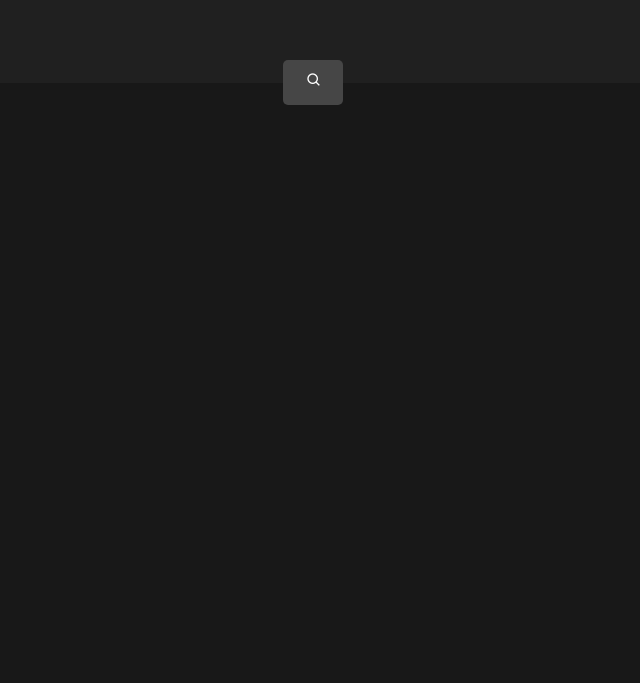
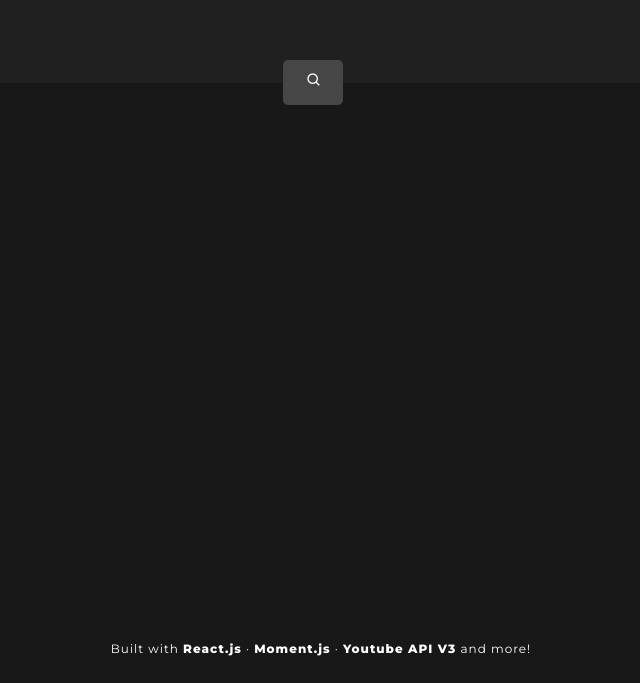
Before and after one commit to harlifauzi/metube, a React (Create React App) app: page / in a window 1280 px wide. Shown: the part 117-800 px from the top of the page, without its empty margins (319-959 px from the left). Built offline with nearby package versions, Linux system fonts and the light colour scheme.

Commit message:
create footer component, display playlistitems and deploy

```diff
--- a/public/index.html
+++ b/public/index.html
@@ -33,10 +33,10 @@
     <!-- Boxicons -->
     <link href='https://unpkg.com/boxicons@2.0.7/css/boxicons.min.css' rel='stylesheet'>
 
-    <title>React App</title>
+    <title>MeTube</title>
   </head>
   <body>
-    <noscript>You need to enable JavaScript to run this app.</noscript>
+    <!-- <noscript>You need to enable JavaScript to run this app.</noscript> -->
     <div id="root"></div>
     <!--
       This HTML file is a template.
--- a/src/App.css
+++ b/src/App.css
@@ -11,17 +11,41 @@
     align-items: center;
     height: 25vh;
     background-color: #202020;
+    padding: 20px;
 }
 
 .app-darker{
     display: flex;
+    flex-direction: column;
     flex: 1;
     background-color: #181818;
+    padding: 20px;
+}
+
+@media (max-width: 400px){
+    .app-darker{
+        padding: 10px;
+    }
 }
 
 .app-darker-totalduration{
-    margin: auto;
+    margin: 50px auto;
     text-align: center;
     color: white;
     letter-spacing: 1px;
 }
+
+.app-darker-playlistitem{
+    display: flex;
+    margin: 10px 0;
+    color: white;
+}
+
+.app-darker-playlistitem-number{
+    width: 30px;
+    margin-right: 5px;
+}
+
+.app-darker-playlistitem-title{
+    word-wrap: break-word;
+}
--- a/src/App.js
+++ b/src/App.js
@@ -1,6 +1,6 @@
 import React, { useState } from 'react';
 import './App.css';
-import { SearchBar, Spinner, YoutubeEmbed } from "./components";
+import { SearchBar, Spinner, Footer } from "./components";
 import getYoutubePlaylistId from "get-youtube-playlist-id";
 import axios from "axios";
 import moment from "moment";
@@ -89,8 +89,19 @@ const App = () => {
             <div className="app-darker">
                 { spinner && <Spinner /> }
                 { totalDuration && <p className="app-darker-totalduration">{totalDuration}</p> }
-                <YoutubeEmbed />
+
+                { playlistItems &&
+                <div className="app-darker-playlistitems">
+                    { playlistItems.map(( item, index ) => (
+                    <div className="app-darker-playlistitem">
+                        <p className="app-darker-playlistitem-number">{index+1}.</p>
+                        <p className="app-darker-playlistitem-title">{item.data.items[0].snippet.title}</p>
+                    </div>
+                    ))}
+                </div>}
             </div>
+
+            <Footer />
         </div>
     )
 }
--- /dev/null
+++ b/src/components/atoms/Footer/Footer.css
@@ -0,0 +1,18 @@
+.footer-container{
+    display: flex;
+    justify-content: center;
+    align-items: center;
+    height: 70px;
+    background-color: #181818;
+}
+
+.footer-container p{
+    font-size: 12px;
+    text-align: center;
+    color: white;
+    letter-spacing: 1px;
+}
+
+.footer-container span{
+    font-weight: 800;
+}
--- /dev/null
+++ b/src/components/atoms/Footer/index.js
@@ -0,0 +1,12 @@
+import React from 'react';
+import './Footer.css';
+
+const Footer = () => {
+    return (
+        <div className="footer-container">
+            <p>Built with <span>React.js</span> · <span>Moment.js</span> · <span>Youtube API V3</span> and more!</p>
+        </div>
+    )
+}
+
+export default Footer
--- a/src/components/atoms/index.js
+++ b/src/components/atoms/index.js
@@ -1,7 +1,9 @@
 import Spinner from "./Spinner";
 import Gap from "./Gap";
+import Footer from "./Footer";
 
 export {
     Spinner,
-    Gap
+    Gap,
+    Footer
 }
--- a/src/components/molecules/SearchBar/SearchBar.css
+++ b/src/components/molecules/SearchBar/SearchBar.css
@@ -1,5 +1,5 @@
 .searchbar-container{
-    margin-bottom: -22px;
+    margin-bottom: -42px;
 }
 
 input[type=text] {
@@ -16,11 +16,19 @@ input[type=text] {
     transition: width 0.4s ease;
     outline: none;
 }
+
 input[type=text]:focus {
     width: 300px;
 }
+
 i {
     position: relative;
     left: -37px;
     color: white;
 }
+
+@media (max-width: 400px){
+    input[type=text]:focus{
+        width: 250px;
+    }
+}
--- a/src/components/molecules/YoutubeEmbed/YoutubeEmbed.css
+++ b/src/components/molecules/YoutubeEmbed/YoutubeEmbed.css
@@ -1,14 +1,3 @@
-.youtubeembed-container {
-    overflow: hidden;
-    padding-bottom: 56.25%;
-    position: relative;
-    height: 0;
+.youtubeembed-reactplayer{
+    margin: 50px auto;
 }
-
-.youtubeembed-container iframe {
-    left: 0;
-    top: 0;
-    height: 100%;
-    width: 100%;
-    position: absolute;
-}
--- a/src/components/molecules/YoutubeEmbed/index.js
+++ b/src/components/molecules/YoutubeEmbed/index.js
@@ -1,24 +1,13 @@
 import React from 'react';
-// import './YoutubeEmbed.css';
+import './YoutubeEmbed.css';
 import ReactPlayer from 'react-player';
 
 const YoutubeEmbed = ({ id }) => {
     return (
-        <div className="youtubeembed-container">
-            {/* <iframe
-                width="853"
-                height="480"
-                src={`https://www.youtube.com/embed/9boMnm5X9ak`}
-                frameBorder="0"
-                allow="accelerometer; autoplay; clipboard-write; encrypted-media; gyroscope; picture-in-picture"
-                allowFullScreen
-                title="Embedded youtube"
-            /> */}
-            <ReactPlayer
-                url='https://www.youtube.com/watch?v=9boMnm5X9ak?showinfo=0&enablejsapi=1&origin=http://localhost:3000'
-                controls={true}
-            />
-        </div>
+        <ReactPlayer
+            className="youtubeembed-reactplayer"
+            url='https://www.youtube.com/watch?v=9boMnm5X9ak?showinfo=0&enablejsapi=1&origin=http://localhost:3000'
+        />
     )
 }
 
```
